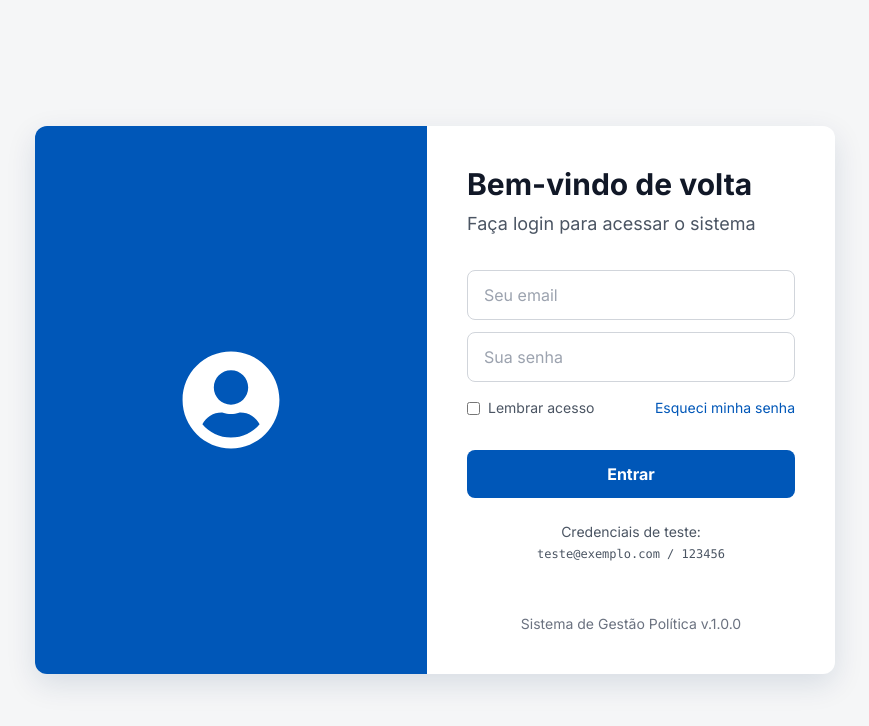
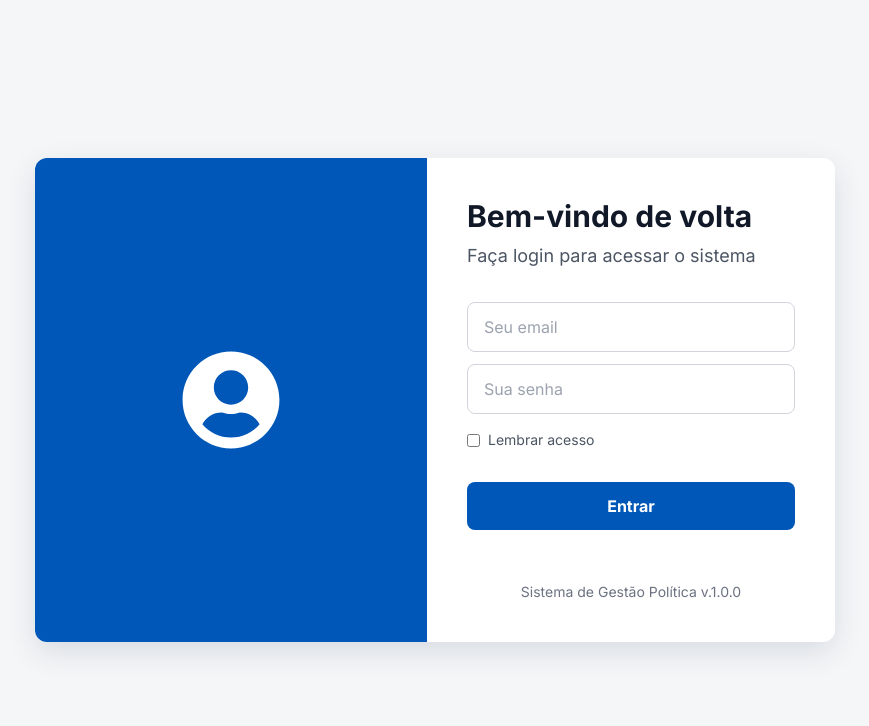
Before and after one commit to Arthivs/Residencia-de-Software, a React (Vite) app: page /login in a window 1280 px wide. Shown: the top 726 px of the page, without its empty margins (205-1074 px from the left). Built offline with nearby package versions, Linux system fonts and the light colour scheme; no server answers.

Commit message:
Ajuste login

```diff
--- a/src/paginas/Login.tsx
+++ b/src/paginas/Login.tsx
@@ -72,9 +72,6 @@
                   <input type="checkbox" />
                   Lembrar acesso
                 </label>
-                <a href="#" className="text-[#0057b8] hover:underline">
-                  Esqueci minha senha
-                </a>
               </div>
 
               <button
@@ -95,12 +92,6 @@
                 )}
               </button>
             </form>
-
-            <div className="mt-6 text-center text-sm text-gray-600">
-              <p>Credenciais de teste:</p>
-              <p className="font-mono text-xs mt-1">teste@exemplo.com / 123456</p>
-            </div>
-
             <footer className="mt-8 text-center text-gray-500 text-sm">
               Sistema de Gestão Política v.1.0.0
             </footer>
```
